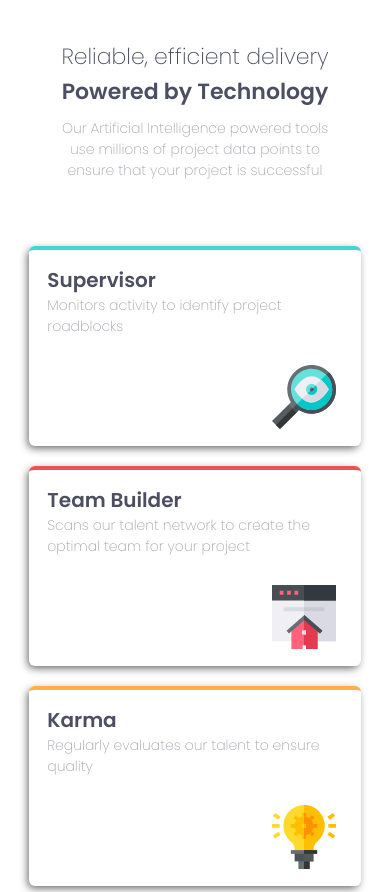
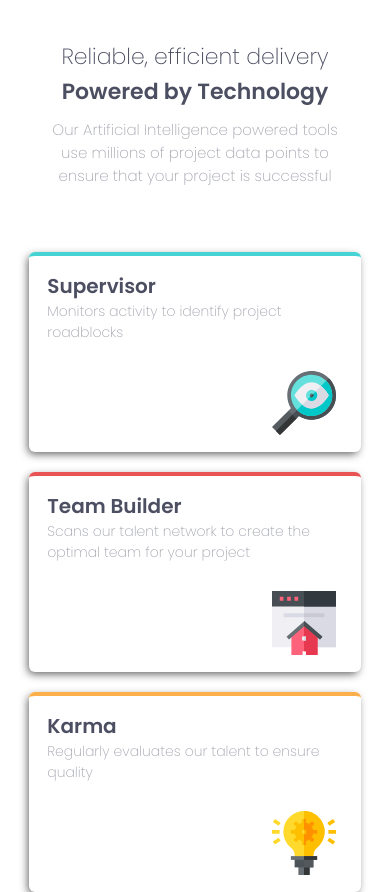
Before and after one commit to Savaaa22/Four-card-feature-section, a plain HTML site: page index.html in a window 390 px wide. Shown: the top 892 px of the page. Drawn offline with Linux system fonts and the light colour scheme.

Commit message:
mobile update

```diff
--- a/index.html
+++ b/index.html
@@ -19,11 +19,12 @@
     <div class="head">
       <h1 class="head1">Reliable, efficient delivery</h1>
       <h1 class="head2">Powered by Technology</h1>
-      <p class="phead">
-        Our Artificial Intelligence powered tools<br />
-        use millions of project data points to<br />
-        ensure that your project is successful
-      </p>
+      <div class="phead">
+        <p>
+          Our Artificial Intelligence powered tools use millions of project data
+          points to ensure that your project is successful
+        </p>
+      </div>
     </div>
     <div class="cards">
       <div class="card1">
--- a/style.css
+++ b/style.css
@@ -39,7 +39,9 @@
   text-align: center;
   font-weight: 200;
   color: var(--grayish-blue);
-  font-size: 14px;
+  font-size: 15px;
+  width: 80%;
+  margin: 0 auto;
   margin-bottom: 65px;
 }
 .card1 {
@@ -119,3 +121,5 @@ footer a {
   text-decoration: none;
   color: var(--main-red);
 }
+@media (min-widht: 992px) {
+}
```
